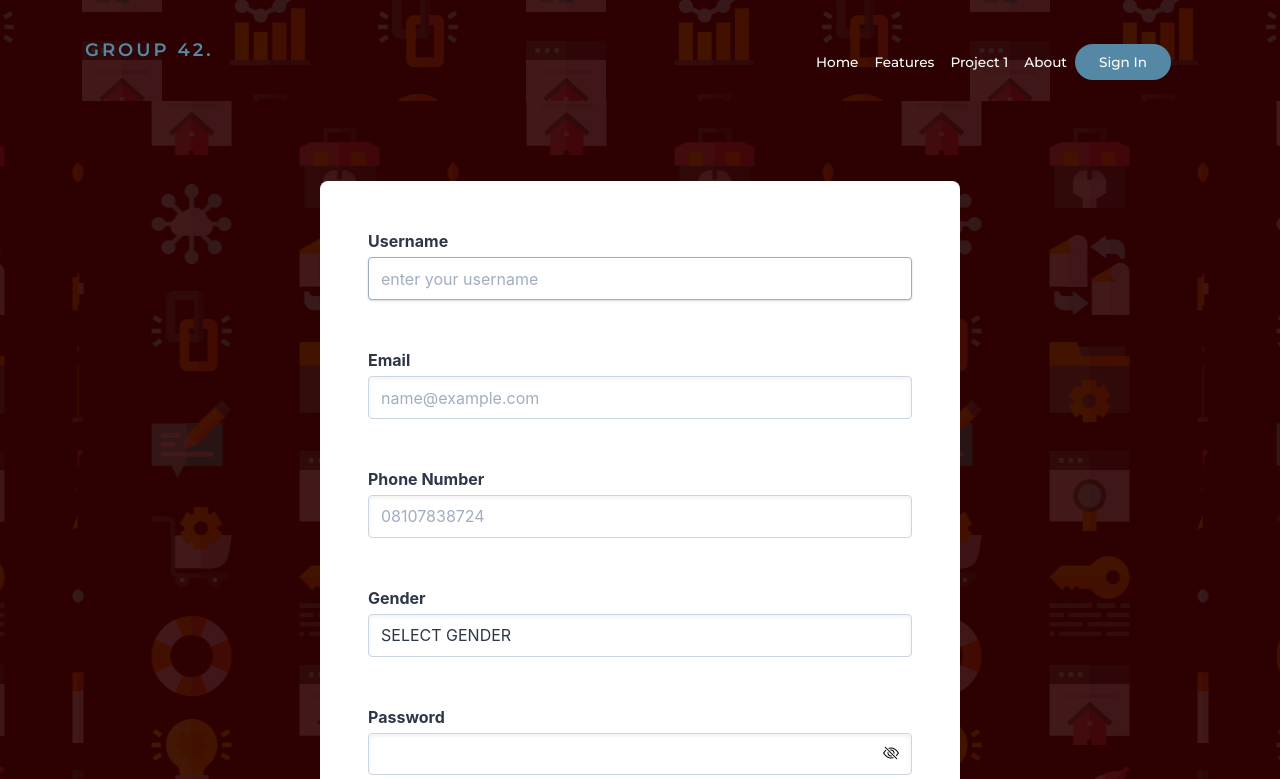
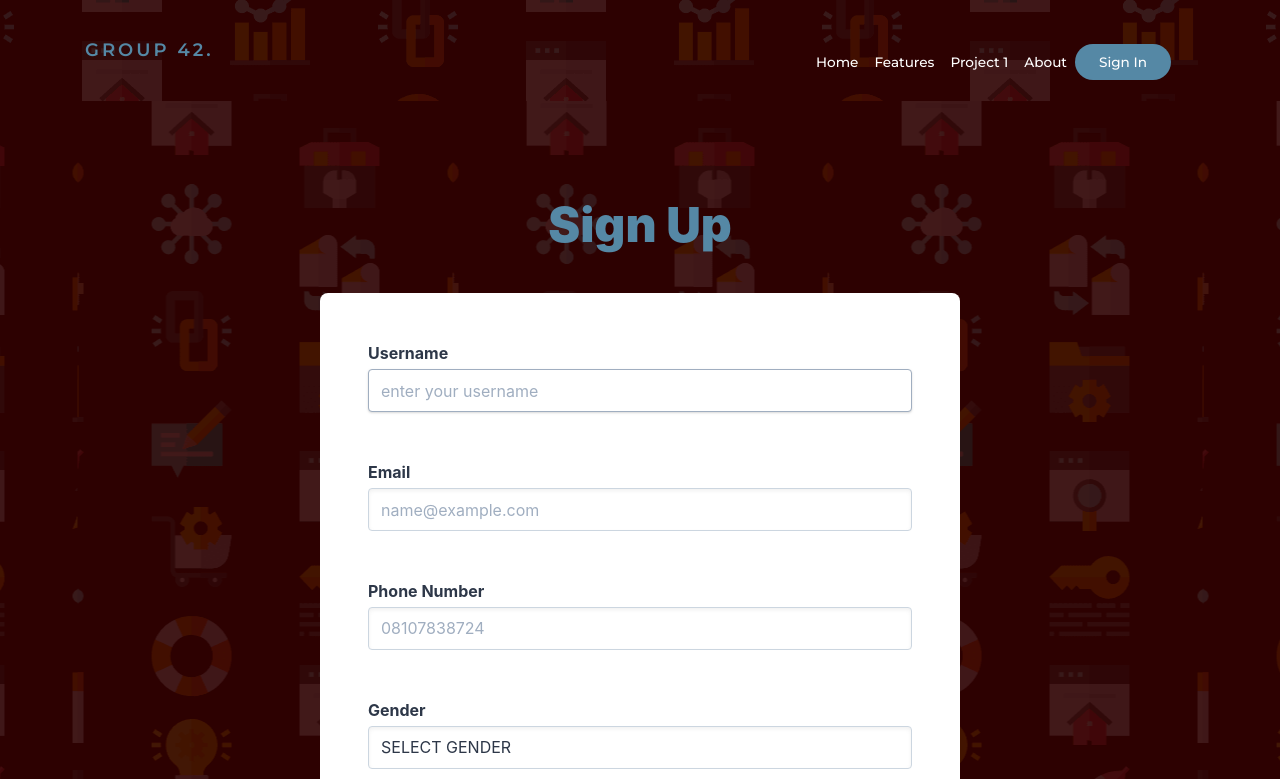
Before and after one commit to UthmanYakub/CapstoneProject-2-Group42, a plain HTML site: page sign-up.html in a window 1280 px wide. Shown: the top 779 px of the page. Drawn offline with nearby package versions, Linux system fonts and the light colour scheme.

Commit message:
initial commit

```diff
--- a/sign-up.html
+++ b/sign-up.html
@@ -52,7 +52,6 @@
 								<a
 									class="nav-link"
 									href="https://comfy-basbousa-6cbb63.netlify.app/"
-									target="_blank"
 									>project 1</a
 								>
 							</li>
@@ -69,6 +68,7 @@
 			<!-- Navbar End -->
 			<section class="sign--section">
 				<div class="sign--form">
+					<p class="title"><strong>Sign Up</strong></p>
 					<form action="#" class="form">
 						<div class="input-group">
 							<label for="username" class="label">Username</label>
--- a/style.css
+++ b/style.css
@@ -121,11 +121,11 @@
 	.sign--form p {
 		width: 100%;
 		border-radius: 12px;
-		font-size: 12px;
-		font-weight: 400;
+		font-size: 20px;
+		font-weight: 700;
 		line-height: 1.5;
-		background-color: hsl(202, 32%, 49%);
-
+		background-color: transparent;
+		color: hsl(202, 32%, 49%);
 		padding: 8px 32px;
 		text-align: center;
 	}
@@ -183,7 +183,7 @@
 @media screen and (min-width: 375px) {
 	.signup--form p,
 	.sign--form p {
-		font-size: 14px;
+		font-size: 20px;
 	}
 }
 
@@ -221,7 +221,7 @@
 
 	.signup--form p,
 	.sign--form p {
-		font-size: 12px;
+		font-size: 32px;
 	}
 
 	.signup--form form,
@@ -277,7 +277,7 @@
 	.signup--form p,
 	.sign--form p {
 		width: 100%;
-		font-size: 20px;
+		font-size: 48px;
 	}
 
 	.signup--form form,
@@ -319,7 +319,7 @@
 	}
 
 	.signup--form p {
-		font-size: 16px;
+		font-size: 52px;
 	}
 
 	.signup--form form {
```
